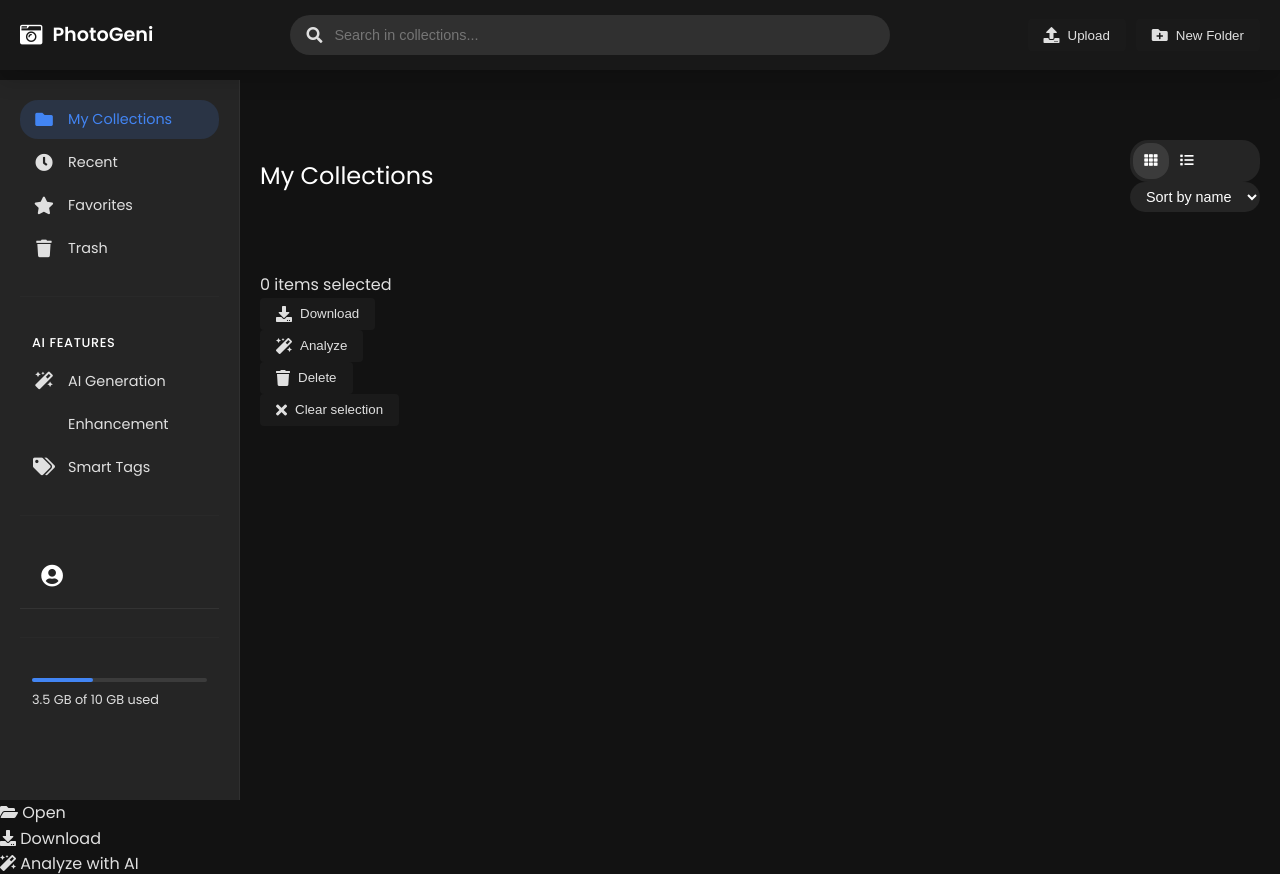
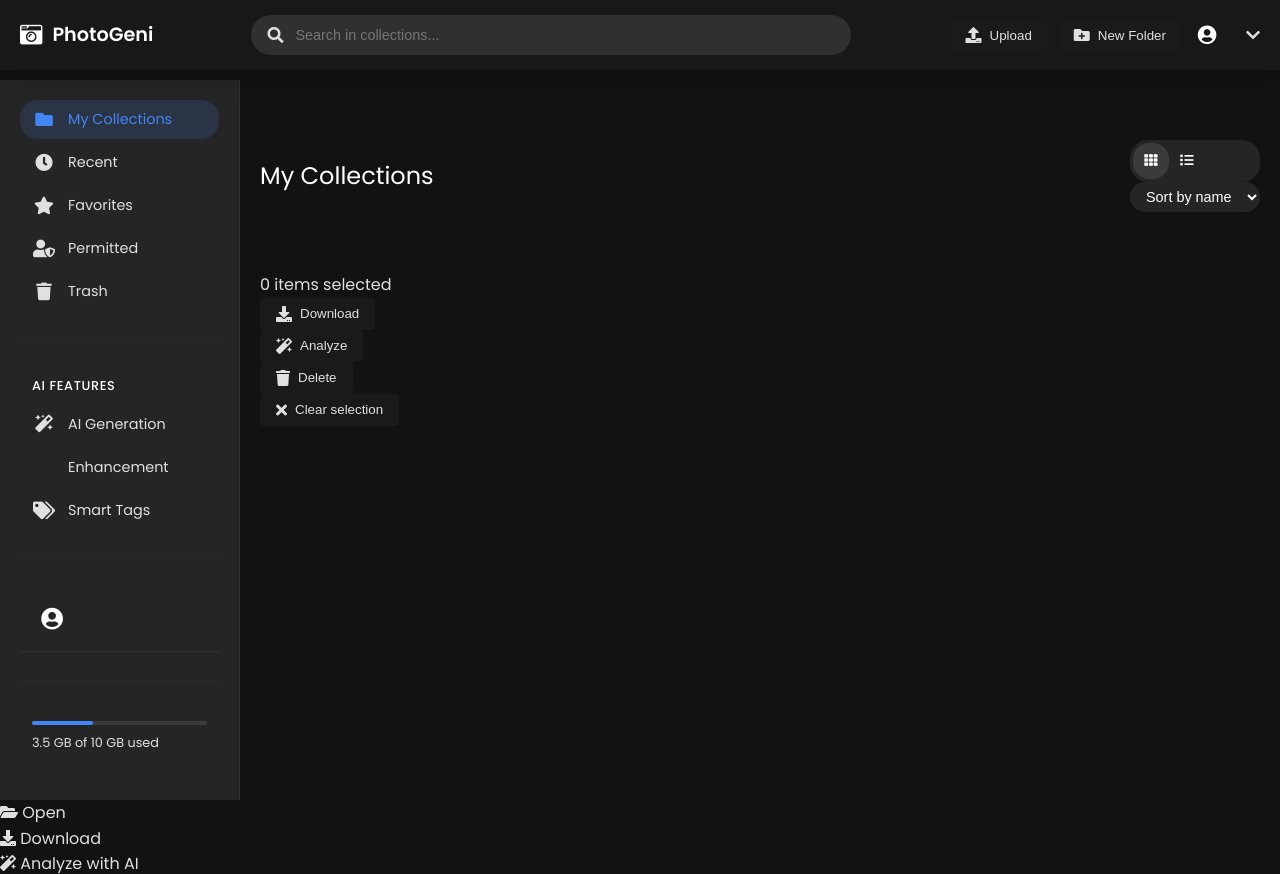
Before and after one commit to shubhmrj/Photogenic, a Django app: template templates/collections.html in a window 1280 px wide. Shown: the top 874 px of the page. Run offline with Django 5.2, Linux system fonts and the light colour scheme; the template is opened without the code that fills it, so the values that code supplies are empty.

Commit message:
updation

```diff
--- a/templates/collections.html
+++ b/templates/collections.html
@@ -213,6 +213,124 @@
             gap: 10px;
         }
 
+        /* User Nav */
+        .user-nav-info {
+            display: flex;
+            align-items: center;
+            gap: 8px;
+            cursor: pointer;
+            position: relative;
+        }
+
+        .user-nav-avatar {
+            width: 30px;
+            height: 30px;
+            border-radius: 50%;
+            display: flex;
+            justify-content: center;
+            align-items: center;
+            margin-right: 8px;
+        }
+
+        .user-nav-avatar i {
+            font-size: 1.2rem;
+            color: var(--text-main);
+        }
+
+        .user-nav-details {
+            display: flex;
+            flex-direction: column;
+        }
+
+        .user-nav-name {
+            font-size: 0.9rem;
+            font-weight: 500;
+            color: var(--text-main);
+        }
+
+        .user-dropdown {
+            position: absolute;
+            top: 40px;
+            right: 0;
+            background-color: var(--bg-card);
+            border-radius: var(--radius-md);
+            padding: 6px 0;
+            display: none;
+            z-index: 10;
+            box-shadow: 0 4px 12px rgba(0, 0, 0, 0.2);
+            min-width: 160px;
+            border: 1px solid rgba(255, 255, 255, 0.1);
+            animation: fadeIn 0.2s ease;
+        }
+
+        .user-dropdown.show {
+            display: block;
+        }
+
+        .user-dropdown-item {
+            padding: 10px 16px;
+            cursor: pointer;
+            transition: all 0.2s ease;
+            display: flex;
+            align-items: center;
+            gap: 10px;
+            position: relative;
+            overflow: hidden;
+        }
+
+        .user-dropdown-item i {
+            font-size: 0.9rem;
+            width: 16px;
+            text-align: center;
+        }
+
+        .user-dropdown-item:hover {
+            background-color: rgba(255, 255, 255, 0.08);
+        }
+
+        .user-dropdown-item::after {
+            content: '';
+            position: absolute;
+            top: 50%;
+            left: 50%;
+            width: 5px;
+            height: 5px;
+            background: rgba(255, 255, 255, 0.3);
+            opacity: 0;
+            border-radius: 100%;
+            transform: scale(1, 1) translate(-50%, -50%);
+            transform-origin: 50% 50%;
+        }
+
+        .user-dropdown-item:focus::after,
+        .user-dropdown-item:active::after {
+            animation: ripple 0.6s ease-out;
+        }
+
+        @keyframes fadeIn {
+            from { opacity: 0; transform: translateY(-10px); }
+            to { opacity: 1; transform: translateY(0); }
+        }
+
+        @keyframes ripple {
+            0% {
+                transform: scale(0, 0);
+                opacity: 0.5;
+            }
+            20% {
+                transform: scale(25, 25);
+                opacity: 0.3;
+            }
+            100% {
+                opacity: 0;
+                transform: scale(40, 40);
+            }
+        }
+
+        .user-nav-info:hover .user-dropdown {
+            display: block;
+        }
+
         /* Main Layout */
         .google-style {
             display: flex;
@@ -1246,6 +1364,27 @@
                 <i class="fas fa-folder-plus"></i>
                 <span>New Folder</span>
             </button>
+            <div class="user-nav-info">
+                <div class="user-nav-avatar">
+                    <i class="fas fa-user-circle"></i>
+                </div>
+                <div class="user-nav-details">
+                    <span class="user-nav-name">{{ user.username }}</span>
+                </div>
+                <i class="fas fa-chevron-down"></i>
+                <div class="user-dropdown">
+                    <a href="#" class="user-dropdown-item">
+                        <i class="fas fa-user"></i> Profile
+                    </a>
+                    <a href="#" class="user-dropdown-item">
+                        <i class="fas fa-cog"></i> Settings
+                    </a>
+                    <div class="dropdown-divider"></div>
+                    <a href="/logout" class="user-dropdown-item">
+                        <i class="fas fa-sign-out-alt"></i> Logout
+                    </a>
+                </div>
+            </div>
         </div>
     </header>
 
@@ -1263,6 +1402,10 @@
                 <a href="#" class="sidebar-item">
                     <i class="fas fa-star"></i>
                     Favorites
+                </a>
+                <a href="#" class="sidebar-item">
+                    <i class="fas fa-user-shield"></i>
+                    Permitted
                 </a>
                 <a href="#" class="sidebar-item">
                     <i class="fas fa-trash"></i>
@@ -3124,12 +3267,7 @@
                         path: path
                     })
                 })
-                .then(response => {
-                    if (!response.ok) {
-                        throw new Error('Network response was not ok');
-                    }
-                    return response.json();
-                })
+                .then(response => response.json())
                 .then(data => {
                     document.body.removeChild(modal);
                     document.body.classList.remove('modal-open');
```
Also changed, not shown: instance/photogenic.db.
